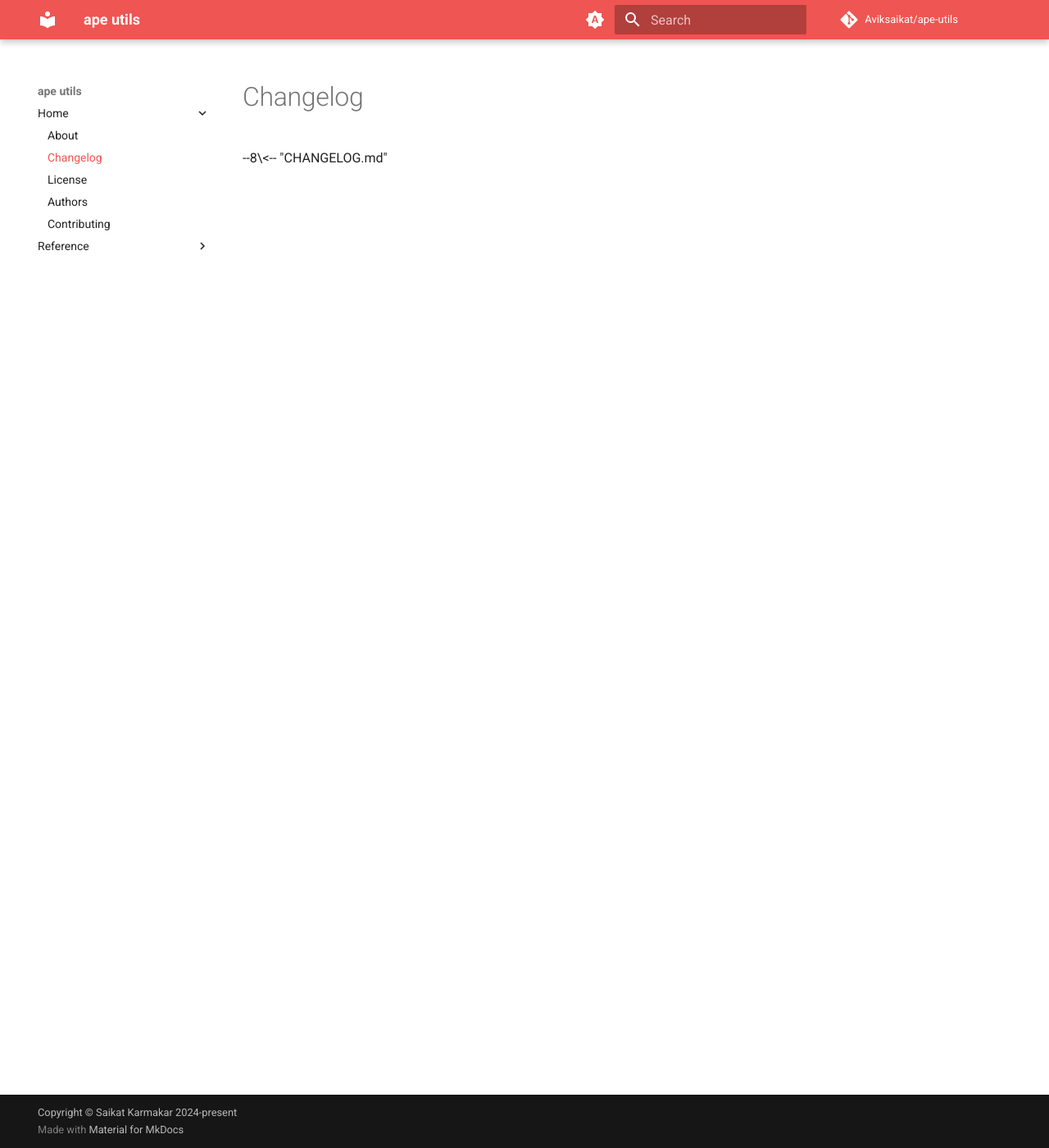
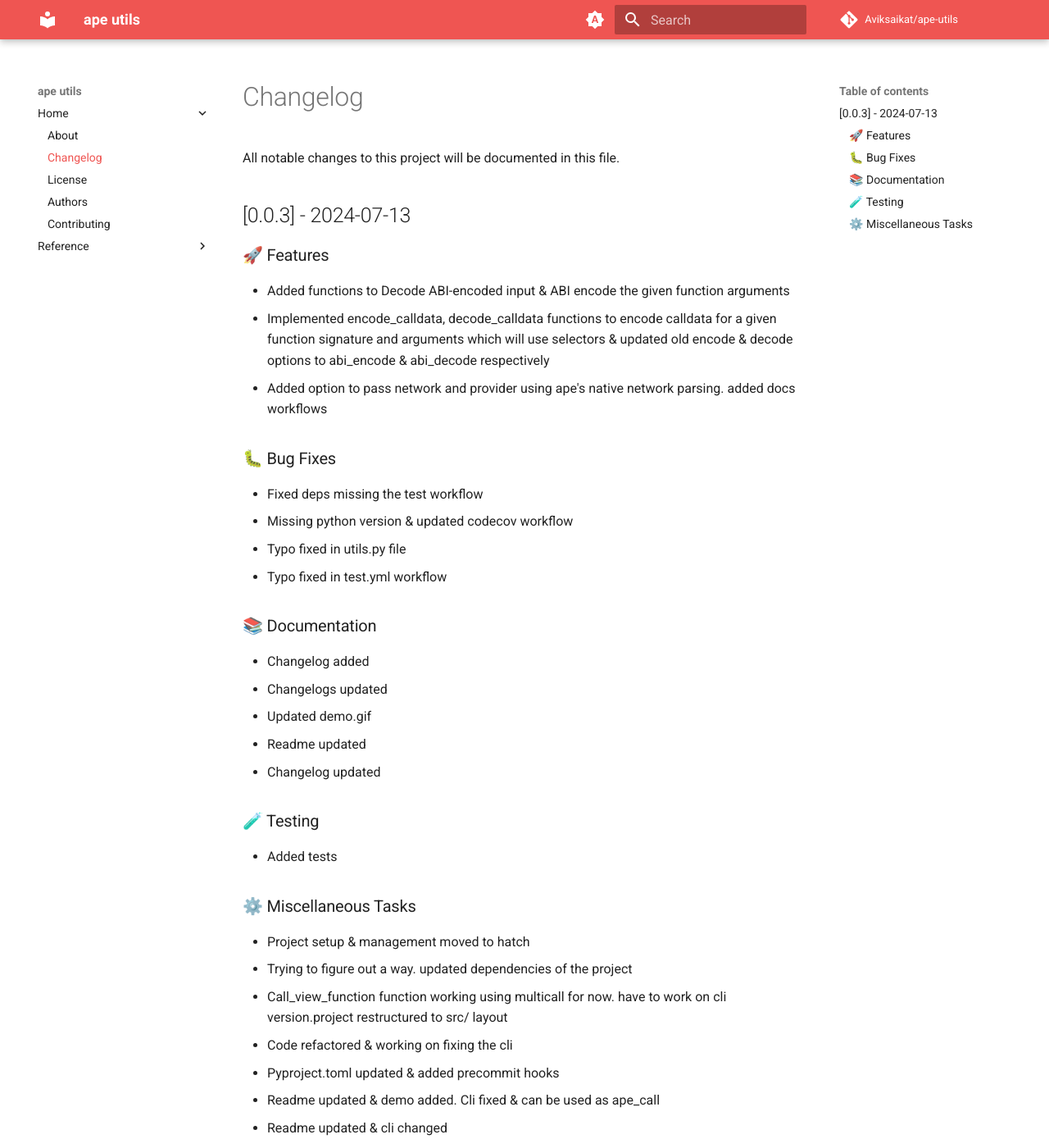
Before and after one commit to Aviksaikat/ape-utils, an MkDocs documentation site: the page built from docs/changelog.md, in a window 1280 px wide and 1400 px high. Shown: the whole window at 82% size. Built offline with MkDocs 1.6.1 and Material for MkDocs 9.7.7, drawn with Linux system fonts in a browser that asks for light colours; comment, search, counter and statistics services are not loaded; some of the changed text lies outside the part shown.

Commit message:
docs: fixed docs no rendering issue

```diff
--- a/CHANGELOG.md
+++ b/CHANGELOG.md
@@ -42,5 +42,6 @@ All notable changes to this project will be documented in this file.
 - Renamed cli tool to ape_utils & added method to just print the encoded signature
 - Workflows updated
 - Deps added for commitizen
+- Updated workflows
 
 <!-- generated by git-cliff -->
--- a/docs/changelog.md
+++ b/docs/changelog.md
@@ -1 +1 @@
---8\<-- "CHANGELOG.md"
+--8<-- "CHANGELOG.md"
--- a/docs/contributing.md
+++ /dev/null
@@ -1 +0,0 @@
---8\<-- "CONTRIBUTING.md"
--- a/pyproject.toml
+++ b/pyproject.toml
@@ -190,7 +190,7 @@ lint = [
   "ruff check . --fix",
   "mypy src/ape_utils/",
   "echo \"mdformat VERSION: `mdformat --version`\"",
-  "mdformat .",
+  "mdformat README.md docs/examples.md",
   "echo \"check VERSION: `check --version`\"",
   "cz check --rev-range $(git rev-list --all --reverse | head -1)..HEAD"
 ]
```
Also changed, not shown: .pre-commit-config.yaml (+8 -5 lines), docs/CONTRIBUTING.md (added, +1 -0 lines), docs/authors.md (+1 -1 lines), docs/index.md (+1 -1 lines), docs/license.md (+1 -1 lines), docs/media/help.png (added), docs/media/working.png (added), 1 other file.
